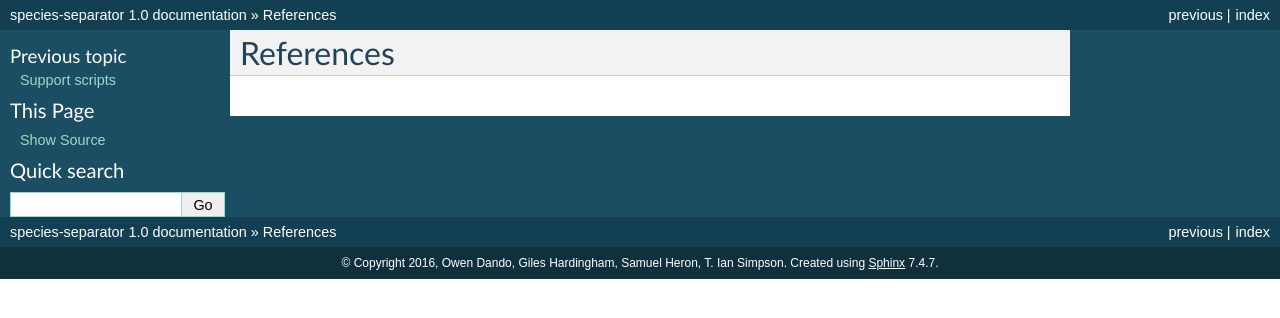
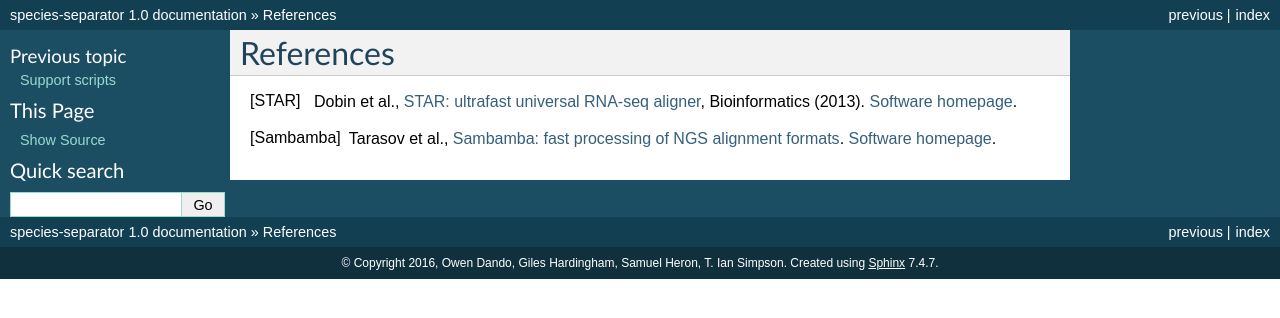
Before and after one commit to biomedicalinformaticsgroup/Sargasso, a Sphinx documentation site: the page built from docs/references.rst, in a window 1280 px wide. Shown: the top 318 px of the page. Built offline with Sphinx 7.4.7, drawn with Linux system fonts in a browser that asks for light colours.

Commit message:
Add STAR and sambamba references.

```diff
--- a/docs/references.rst
+++ b/docs/references.rst
@@ -1,2 +1,5 @@
 References
 ==========
+
+.. [STAR] Dobin et al., `STAR: ultrafast universal RNA-seq aligner <http://bioinformatics.oxfordjournals.org/content/29/1/15.full>`_, Bioinformatics (2013). `Software homepage <https://github.com/alexdobin/STAR>`_.
+.. [Sambamba] Tarasov et al., `Sambamba: fast processing of NGS alignment formats <http://bioinformatics.oxfordjournals.org/content/31/12/2032>`_. `Software homepage <http://lomereiter.github.io/sambamba/>`_.
```
